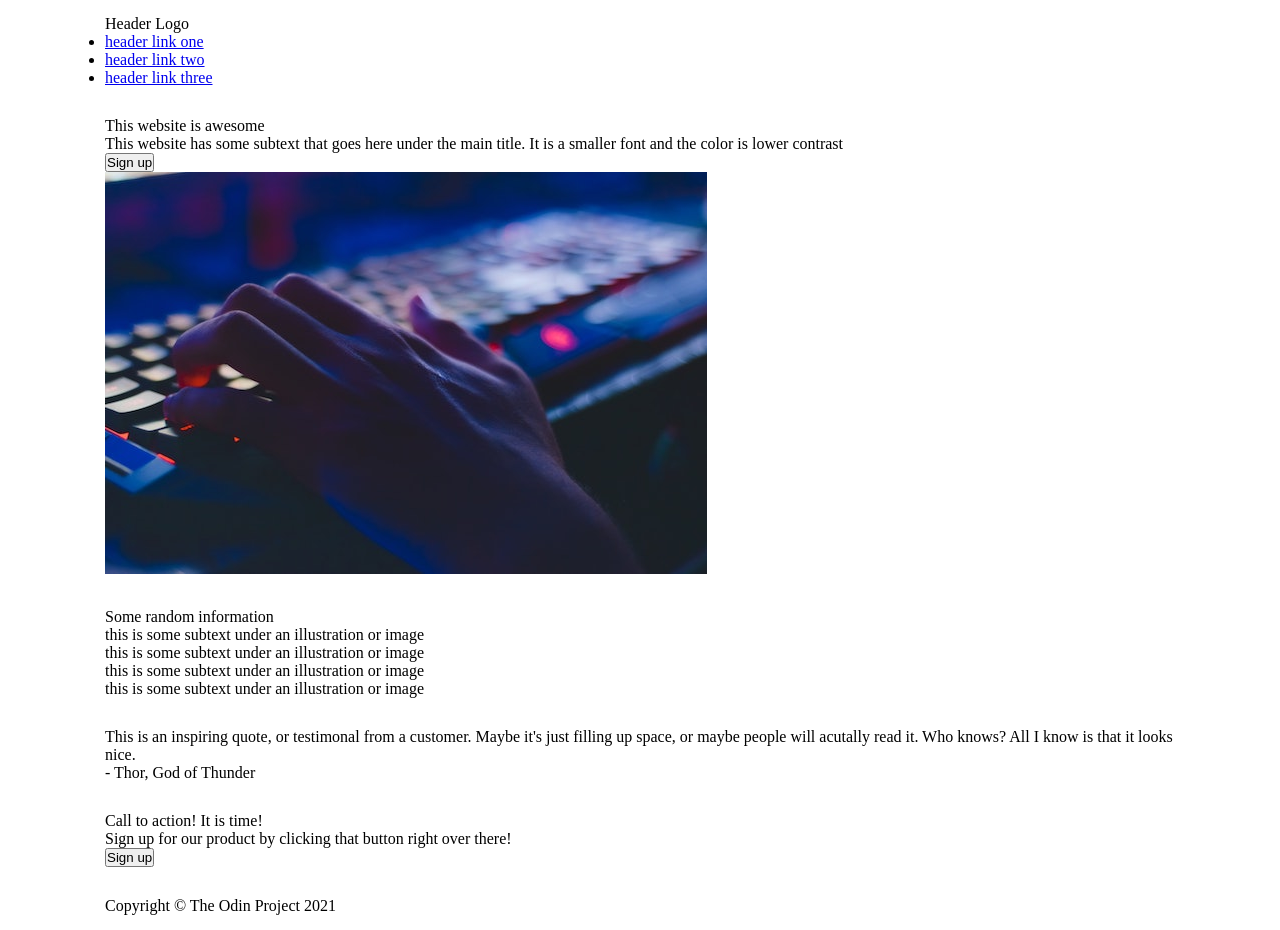
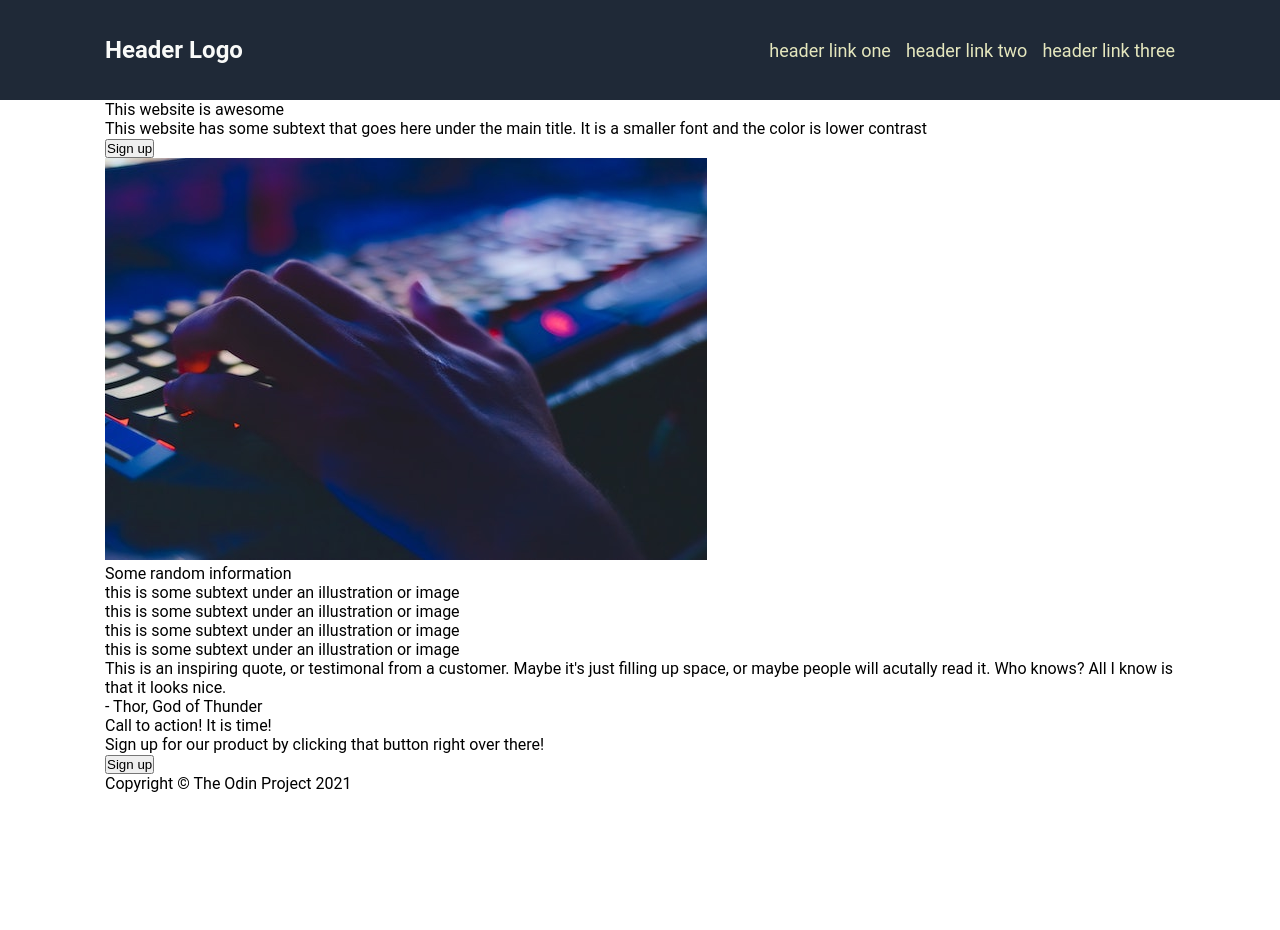
Before and after one commit to SergejGjp/Project-Landing-Page, a plain HTML site: page index.html in a window 1280 px wide. After the commit the page ends 800 px from the top, so only its background shows below. Drawn offline with Linux system fonts and the light colour scheme.

Commit message:
Add navbar Styled navbar and edited html.

```diff
--- a/index.html
+++ b/index.html
@@ -6,6 +6,7 @@
 <link rel="stylesheet" href="./newstyle.css">
 </head>
 <body>
+    <nav>
         <header class="container">
             <div class="header">
                 <div class="header-logo-text">Header Logo</div>
@@ -16,6 +17,7 @@
                 </ul>
             </div>
         </header>
+    </nav>
     <div class="container">
         <div class="hero-main">
             <div class="hero-text">
--- a/newstyle.css
+++ b/newstyle.css
@@ -4,8 +4,47 @@
     padding: 0px;
 }
 
+body {
+    font-family: "Roboto", sans-serif;
+}
+
 .container {
     max-width: 1100px;
     margin: 0 auto;
-    padding: 15px;
+    padding: 0 15px;
 }
+
+body nav {
+    background-color: #1f2937;
+    height: 100px;
+}
+
+nav .container {
+    height: 100%;
+}
+
+.header {
+    display: flex;
+    justify-content: space-between;
+    height: 100%;
+    align-items: center;
+}
+
+.header .header-logo-text {
+    font-size: 24px;
+    font-weight: bold;
+    color: #f9faf8;
+}
+
+.header ul {
+    list-style: none;
+    display: flex;
+}
+
+.header a {
+    text-decoration: none;
+    margin-left: 15px;
+    font-size: 18px;
+    color: #e5e7be;
+
+}
```
Lines whose indentation alone changed are shown as unchanged.
